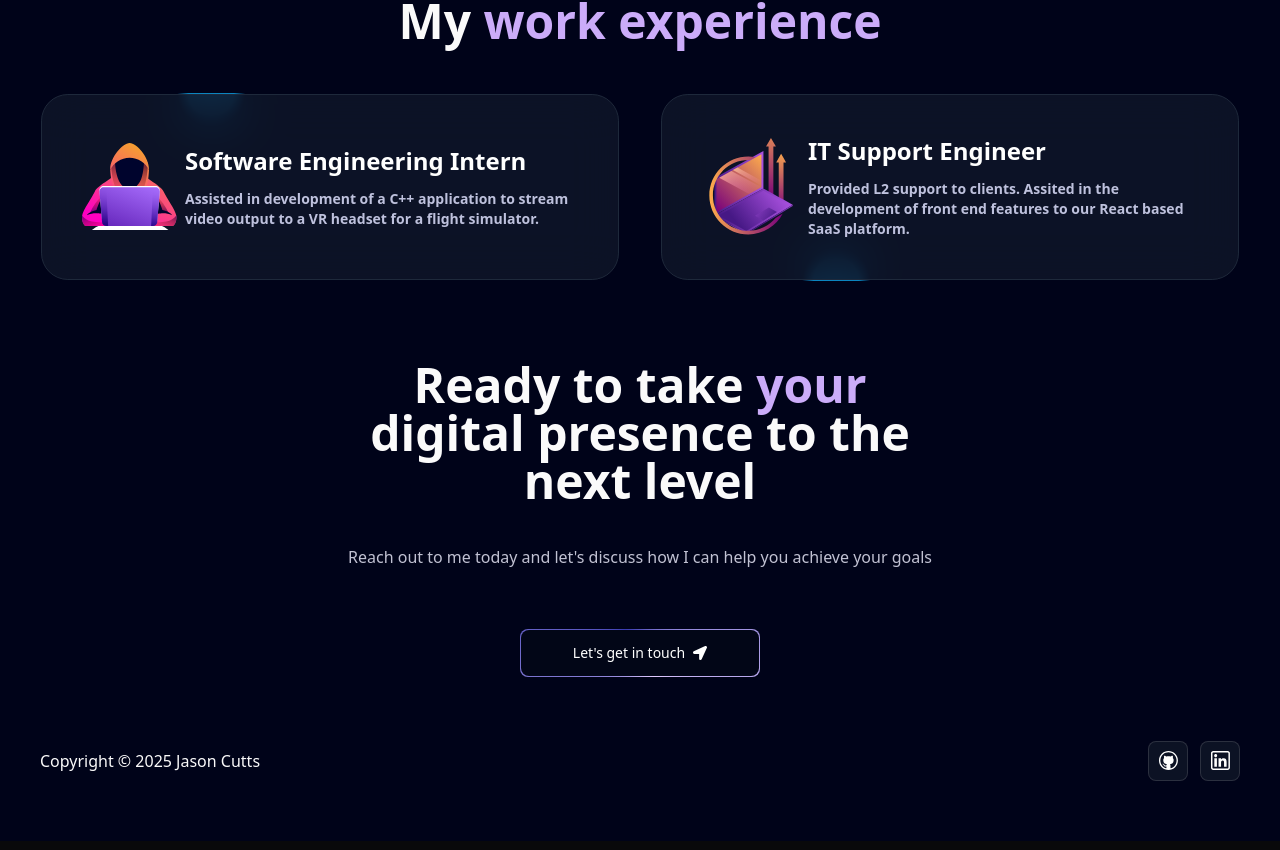
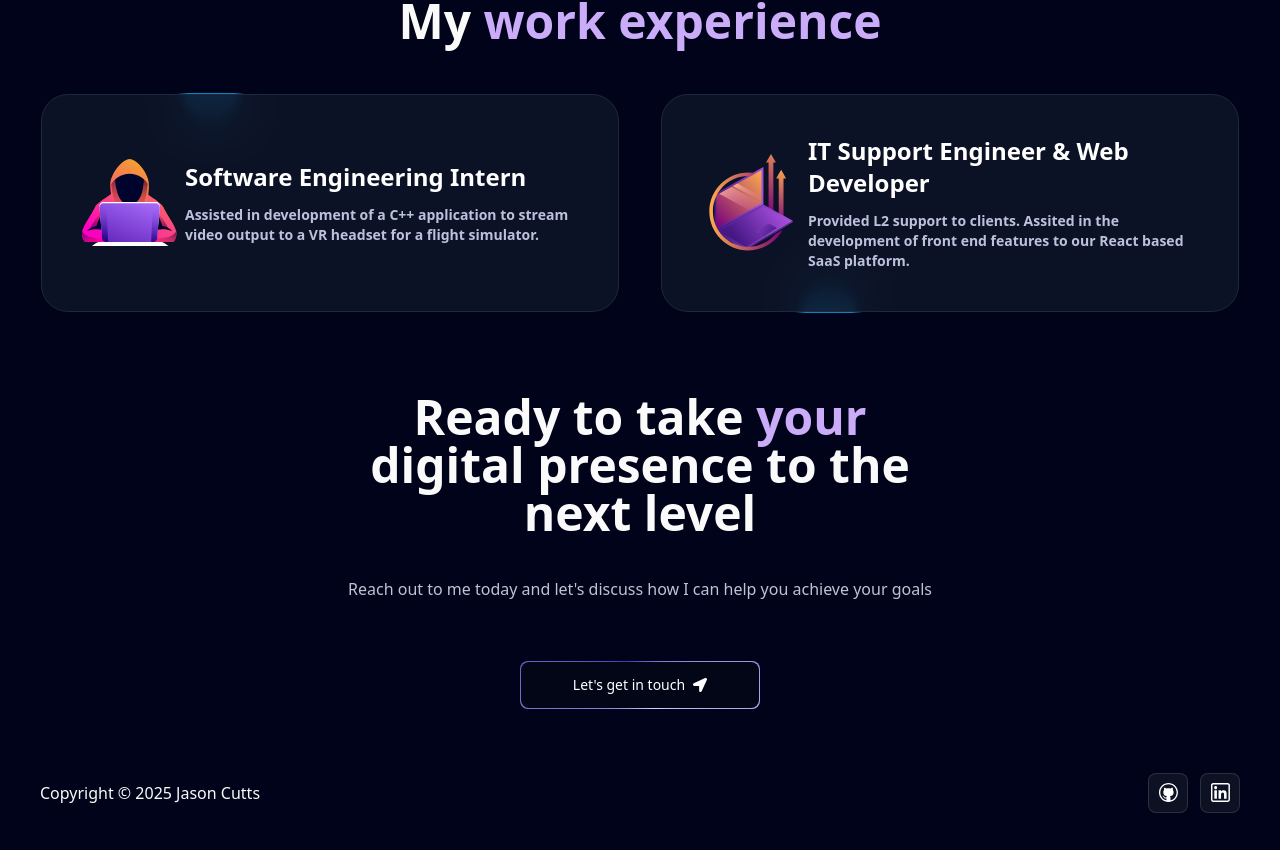
Before and after one commit to Jason-1/portfolio, a Next.js app: page / in a window 1280 px wide. Shown: the part 3079-3929 px from the top of the page. Built offline with nearby package versions, Linux system fonts and the light colour scheme.

Commit message:
Update experience section

```diff
--- a/data/index.ts
+++ b/data/index.ts
@@ -102,7 +102,7 @@ export const workExperience = [
   },
   {
     id: 2,
-    title: "IT Support Engineer",
+    title: "IT Support Engineer & Web Developer",
     desc: "Provided L2 support to clients. Assited in the development of front end features to our React based SaaS platform.",
     className: "md:col-span-2",
     thumbnail: "/exp2.svg",
```
